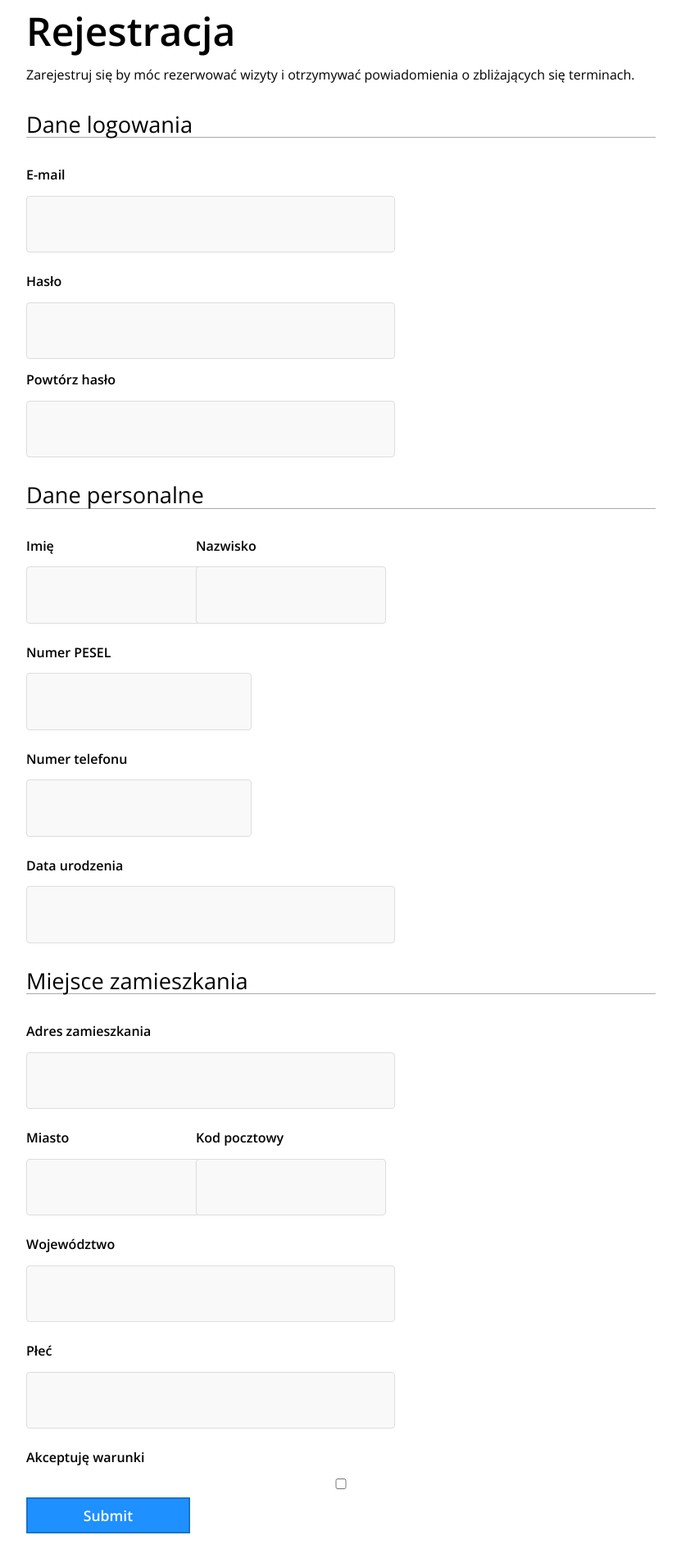
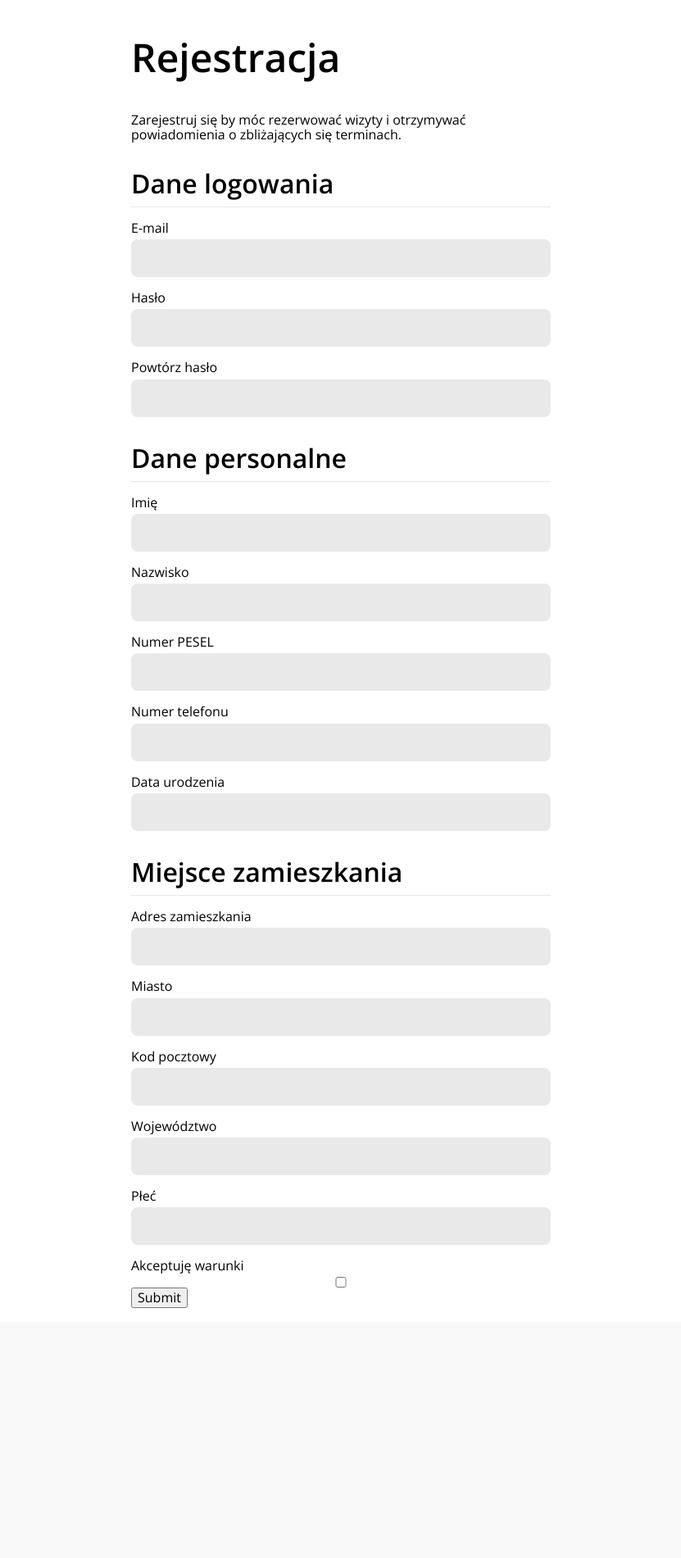
Before and after one commit to jwedrowycz/e-przychodnia, a Symfony app: template templates/registration/register.html.twig in a window 1280 px wide. Shown: the part 46-1947 px from the top of the page at 82% size, without its empty margins (224-1055 px from the left). After the commit the page ends 1642 px from the top, so only its background shows below. Run offline with Twig, Linux system fonts and the light colour scheme; the template is opened without the code that fills it, so the values that code supplies are empty; form fields are guessed from the names that the template uses; some libraries are stand-ins or nearby versions.

Commit message:
poprawka formularzy

```diff
--- a/public/css/style.css
+++ b/public/css/style.css
@@ -1,5 +1,12 @@
-@charset "UTF-8";
 @import url("https://fonts.googleapis.com/css2?family=Open+Sans:wght@400;600&display=swap");
+h2 {
+  font-size: 3rem;
+}
+
+h3 {
+  font-size: 2rem;
+}
+
 /* -------------------- FULL CALENDAR -------------- */
 .fc-nonbusiness.fc-bgevent {
   background-color: red;
@@ -410,24 +417,21 @@ template {
 body {
   font-family: "Open Sans", serif;
   margin: 0;
+  -webkit-box-sizing: border-box;
+          box-sizing: border-box;
 }
 
 /* ---------------- MAIN CONTAINER ----------------- */
-@media only screen and (max-width: 768px) {
-  .container {
-    min-width: 95%;
-    padding: 5px 5px;
-    margin: 0 auto;
-  }
-  .form-btn {
-    min-width: 100%;
-  }
+.container {
+  width: 90%;
+  padding: .1em;
+  margin: 0 auto;
 }
 
-.container {
-  width: 60%;
-  padding: 10px 10px;
-  margin: 0 auto;
+@media screen and (min-width: 1000px) {
+  .container {
+    width: 40%;
+  }
 }
 
 /* ------------------ CLINICS CONTAINER ---------- */
@@ -632,227 +636,50 @@ body {
   transition: margin-left .7s;
 }
 
-/* ---------------- REGISTRATION FORM ----------------- */
-.form {
-  font-size: 16px;
+.form-item-col {
+  margin-bottom: 1em;
 }
 
-.form * {
+.form-item-col input, .form-item-col label {
+  display: block;
+}
+
+.form-item-col label {
+  margin-bottom: .3em;
+}
+
+.form-item-col input {
+  width: 100%;
   -webkit-box-sizing: border-box;
           box-sizing: border-box;
-  line-height: 1.5;
+  background: #e9e9e9;
+  border: 1px solid transparent;
+  border-radius: .5em;
+  padding: .8em;
+  -webkit-transition: background .25s, border .25s;
+  transition: background .25s, border .25s;
 }
 
-.form-title {
-  font-size: 3em;
-  font-weight: 600;
+.form-item-col input:focus {
+  background: #FFFFFF;
+  border: 1px solid #e7e7e7;
+}
+
+.form-item-col .form-input select {
+  margin-left: .3em;
+}
+
+.form-item-col .form-input select:first-child {
+  margin-left: 0;
 }
 
 .form-subtitle {
-  padding-top: 20px;
-  font-size: 1.7em;
-  margin-bottom: 20px;
-  font-weight: 500;
-  border-bottom: 1px solid #aaa;
+  border-bottom: 1px solid #e7e7e7;
+  margin-bottom: 1em;
 }
 
-.form-item-col {
-  display: -webkit-box;
-  display: -ms-flexbox;
-  display: flex;
-  -webkit-box-orient: vertical;
-  -webkit-box-direction: normal;
-      -ms-flex-direction: column;
-          flex-direction: column;
-}
-
-.form-item-row {
-  display: -webkit-box;
-  display: -ms-flexbox;
-  display: flex;
-  -webkit-box-orient: horizontal;
-  -webkit-box-direction: normal;
-      -ms-flex-direction: row;
-          flex-direction: row;
-}
-
-.form-item > * {
-  -ms-flex-item-align: start;
-      align-self: flex-start;
-}
-
-.form-label {
-  font-weight: 600;
-  padding: 1em 0;
-}
-
-.form-input {
-  -webkit-appearance: none;
-  width: 100%;
-  max-width: 425px;
-  /* Fix for safari/ios */
-  min-height: calc(0.9em + (0.8em * 2) + 0.6em);
-  padding: 0.8em;
-  font-size: 0.9em;
-  outline: none;
-  border: 1px solid #ddd;
-  border-radius: 4px;
-  background: #f9f9f9;
-  -webkit-transition: background 0.5s, border-color 0.5s, color 0.5s;
-  transition: background 0.5s, border-color 0.5s, color 0.5s;
-}
-
-.form-input:focus {
-  background: #ffffff;
-}
-
-.form-input::-webkit-input-placeholder {
-  color: #bbbbbb;
-}
-
-.form-input:-ms-input-placeholder {
-  color: #bbbbbb;
-}
-
-.form-input::-ms-input-placeholder {
-  color: #bbbbbb;
-}
-
-.form-input::placeholder {
-  color: #bbbbbb;
-}
-
-.form-input--error {
-  color: #d50000;
-  background: #fff8f8;
-  border-color: #d50000;
-}
-
-.form-error > ul {
-  list-style-type: none;
-  margin: 0 0 20px;
-  padding: 0;
-}
-
-.form-input--error::-webkit-input-placeholder {
-  color: #ffbfbf;
-}
-
-.form-input--error:-ms-input-placeholder {
-  color: #ffbfbf;
-}
-
-.form-input--error::-ms-input-placeholder {
-  color: #ffbfbf;
-}
-
-.form-input--error::placeholder {
-  color: #ffbfbf;
-}
-
-.form-error {
-  padding-top: 10px;
-  color: #d50000;
-  font-size: 0.9em;
-  visibility: hidden;
-}
-
-.form-input--error + .form-error {
-  visibility: visible;
-}
-
-.form-input--small {
-  max-width: 250px;
-}
-
-.form-input--supersmall {
-  max-width: 80px;
-}
-
-.form-btn {
-  font-weight: 600;
-  font-size: 1.1em;
-  padding: 10px 16px;
-  margin: 10px 0;
-  width: 200px;
-  color: white;
-  background: #1E90FF;
-  border: 2px solid #1873cc;
-  cursor: pointer;
-  outline: none;
-}
-
-.form-btn:hover {
-  background: #1873cc;
-  -webkit-transition: background 0.5s, border-color 0.5s, color 0.5s;
-  transition: background 0.5s, border-color 0.5s, color 0.5s;
-}
-
-/*-- TODO: POPRAWIĆ FLEXA > CHILDY */
-/* -------------- SELECTS ------------------------*/
-.form-label {
-  font-weight: 600;
-  padding: 1em 0;
-}
-
-.form-select {
-  -webkit-appearance: none;
-  width: 100%;
-  max-width: 300px;
-  /* Fix for safari/ios */
-  min-height: calc(0.9em + (0.8em * 2) + 0.6em);
-  padding: 0.8em;
-  font-size: 0.9em;
-  outline: none;
-  border: 1px solid #ddd;
-  border-radius: 4px;
-  background: #f9f9f9;
-  -webkit-transition: background 0.5s, border-color 0.5s, color 0.5s;
-  transition: background 0.5s, border-color 0.5s, color 0.5s;
-}
-
-.form-select:focus {
-  background: #ffffff;
-}
-
-.form-select::-webkit-input-placeholder {
-  color: #bbbbbb;
-}
-
-.form-select:-ms-input-placeholder {
-  color: #bbbbbb;
-}
-
-.form-select::-ms-input-placeholder {
-  color: #bbbbbb;
-}
-
-.form-select::placeholder {
-  color: #bbbbbb;
-}
-
-.form-select--small {
-  max-width: 200px;
-}
-
-.container-select {
-  padding-bottom: 15px;
-}
-
-/* -------------- LOGIN FORM -------------------- */
-.login-form {
-  border: 1px black solid;
-  max-width: 50%;
-  margin: 0 auto;
-}
-
-.login-item {
-  min-width: 100%;
-}
-
-/* ---------------- FORM - HIDDEN ---------- */
-.form.hidden {
-  display: none;
+.form-subtitle h3 {
+  margin-bottom: .3em;
 }
 
 .link {
@@ -943,4 +770,18 @@ body {
   text-decoration: none;
   cursor: pointer;
 }
+
+select {
+  -webkit-appearance: none;
+     -moz-appearance: none;
+          appearance: none;
+  background: #e9e9e9;
+  border: none;
+  padding: .8em;
+  border-radius: .5em;
+}
+
+select::-ms-expand {
+  display: none;
+}
 /*# sourceMappingURL=style.css.map */
--- a/public/scss/components/_all.scss
+++ b/public/scss/components/_all.scss
@@ -5,3 +5,4 @@
 @import 'forms';
 @import 'links';
 @import 'modal';
+@import 'selects';
--- a/public/scss/components/_forms.scss
+++ b/public/scss/components/_forms.scss
@@ -1,186 +1,46 @@
-/* ---------------- REGISTRATION FORM ----------------- */
+.form-item-col {
+    margin-bottom: 1em;
 
-.form {
-    font-size: 16px;
+    input, label {
+        display:block;
     }
 
-.form * {
+    label {
+        margin-bottom: .3em;
+    }
+    input {
+        width: 100%;
         box-sizing: border-box;
-    line-height: 1.5;
+        background: $light-grey;
+        border: 1px solid transparent;
+        border-radius: .5em;
+        padding: .8em;
+        transition: background .25s, border .25s;
+
+        @include mq {
+            // width: 50%;
+        }
+        &:focus {
+            background: $white;
+            border: 1px solid  $grey;
+        }
     }
 
-.form-title {
-    font-size: 3em;
-    font-weight: 600;
+    .form-input{
+        select {
+            margin-left: .3em;
+
+            &:first-child {
+                margin-left: 0;
             }
-.form-subtitle {
-    padding-top: 20px;
-    font-size: 1.7em;
-    margin-bottom: 20px;
-    font-weight: 500;
-    border-bottom: 1px solid #aaa;
+        }
+    }
 }
 
-.form-item-col {
-    display: flex;
-    flex-direction: column;
+.form-subtitle {
+    border-bottom: 1px solid $grey;
+    margin-bottom: 1em;
+    h3 {
+        margin-bottom: .3em;
     }
-
-.form-item-row {
-    display: flex;
-    flex-direction: row;
 }
-
-.form-item > * {
-    align-self: flex-start;
-}
-
-.form-label {
-    font-weight: 600;
-    padding: 1em 0;
-}
-
-.form-input {
-    -webkit-appearance: none;
-    width: 100%;
-    max-width: 425px;
-
-    /* Fix for safari/ios */
-    min-height: calc(0.9em + (0.8em * 2) + 0.6em);
-
-    padding: 0.8em;
-    font-size: 0.9em;
-
-    outline: none;
-    border: 1px solid #ddd;
-    border-radius: 4px;
-    background: #f9f9f9;
-    transition: background 0.5s, border-color 0.5s, color 0.5s;
-
-}
-
-.form-input:focus {
-    background: #ffffff;
-}
-
-.form-input::placeholder {
-    color: #bbbbbb;
-}
-
-.form-input--error {
-    color: #d50000;
-    background: #fff8f8;
-    border-color: #d50000;
-}
-
-.form-error > ul {
-    list-style-type: none;
-    margin: 0 0 20px;
-    padding: 0;
-}
-
-.form-input--error::placeholder {
-    color: #ffbfbf;
-}
-
-
-.form-error {
-    padding-top: 10px;
-    color: #d50000;
-    font-size: 0.9em;
-    visibility: hidden;
-}
-
-.form-input--error + .form-error{
-    visibility: visible;
-}
-
-.form-input--small {
-    max-width: 250px;
-}
-.form-input--supersmall {
-    max-width: 80px;
-}
-
-.form-btn {
-    font-weight: 600;
-    font-size: 1.1em;
-    padding: 10px 16px;
-    margin: 10px 0;
-    width: 200px;
-    color: white;
-    background: #1E90FF;
-    border: 2px solid #1873cc;
-    cursor: pointer;
-    outline: none;
-}
-
-.form-btn:hover{
-    background: #1873cc;
-    transition: background 0.5s, border-color 0.5s, color 0.5s;
-
-}
-
-/*-- TODO: POPRAWIĆ FLEXA > CHILDY */
-
-
-/* -------------- SELECTS ------------------------*/
-.form-label {
-    font-weight: 600;
-    padding: 1em 0;
-}
-
-.form-select {
-    -webkit-appearance: none;
-    width: 100%;
-    max-width: 300px;
-
-    /* Fix for safari/ios */
-    min-height: calc(0.9em + (0.8em * 2) + 0.6em);
-
-    padding: 0.8em;
-    font-size: 0.9em;
-
-    outline: none;
-    border: 1px solid #ddd;
-    border-radius: 4px;
-    background: #f9f9f9;
-    transition: background 0.5s, border-color 0.5s, color 0.5s;
-
-}
-
-.form-select:focus {
-    background: #ffffff;
-}
-
-.form-select::placeholder {
-    color: #bbbbbb;
-}
-
-.form-select--small {
-    max-width: 200px;
-}
-
-.container-select {
-    padding-bottom: 15px;
-}
-
-
-/* -------------- LOGIN FORM -------------------- */
-
-.login-form {
-    border: 1px black solid;
-    max-width: 50%;
-    margin: 0 auto;
-}
-
-.login-item {
-    min-width: 100%;
-}
-
-
-/* ---------------- FORM - HIDDEN ---------- */
-
-.form.hidden {
-    display: none;
-}
--- /dev/null
+++ b/public/scss/components/_selects.scss
@@ -0,0 +1,14 @@
+select {
+    appearance: none;
+    background: $light-grey;
+    border: none;
+    padding: .8em;
+    border-radius: .5em;
+
+}
+
+select::-ms-expand {
+    display: none;
+  }
+
+  //TODO: DOKOŃCZYĆ SELECTY
--- a/public/scss/modules/_all.scss
+++ b/public/scss/modules/_all.scss
@@ -1 +1,4 @@
 @import 'typography';
+@import 'colors';
+@import 'variables';
+@import 'mixins';
--- /dev/null
+++ b/public/scss/modules/_colors.scss
@@ -0,0 +1,6 @@
+$white: #FFFFFF;
+$grey: #e7e7e7;
+$light-grey: #e9e9e9;
+$black: #353535;
+$primary-color: #284B63;
+$secondary-color: #3C6E71;
--- /dev/null
+++ b/public/scss/modules/_mixins.scss
@@ -0,0 +1,5 @@
+@mixin mq ($width: 1000px) {
+    @media screen and (min-width: $width) {
+        @content;
+    }
+}
--- a/public/scss/modules/_typography.scss
+++ b/public/scss/modules/_typography.scss
@@ -6,3 +6,11 @@ $ff-body: $ff-os;
 
 $fw-regular: 400;
 $fw-bold: 600;
+
+h2 {
+    font-size: 3rem;
+}
+
+h3 {
+    font-size: 2rem;
+}
--- /dev/null
+++ b/public/scss/modules/_variables.scss
@@ -0,0 +1 @@
+$d-padd: .5em;
--- a/public/scss/partials/_base.scss
+++ b/public/scss/partials/_base.scss
@@ -2,4 +2,5 @@
 body {
     font-family: $ff-os;
     margin: 0;
+    box-sizing: border-box;
 }
--- a/public/scss/partials/_containers.scss
+++ b/public/scss/partials/_containers.scss
@@ -1,20 +1,14 @@
 /* ---------------- MAIN CONTAINER ----------------- */
-@media only screen and (max-width: 768px) {
-    .container {
-        min-width: 95%;
-        padding: 5px 5px;
-        margin: 0 auto;
-        }
-    .form-btn {
-        min-width: 100%;
+
+.container {
+    width: 90%;
+    padding: .1em;
+    margin: 0 auto;
+
+    @include mq {
+        width: 40%;
     }
-
 }
-.container {
-    width: 60%;
-    padding: 10px 10px;
-    margin: 0 auto;
-    }
 
 
 
--- a/templates/registration/register.html.twig
+++ b/templates/registration/register.html.twig
@@ -11,11 +11,14 @@
                 </div>
             {% endfor %}
         {% endfor %}
-            {{ form_start(form, {'attr': {'class': 'form', 'autocomplete':'off'}}) }}
-            <div class="form-title">Rejestracja</div>
-            <p class="form-desc">Zarejestruj się by móc rezerwować wizyty i otrzymywać powiadomienia o zbliżających się terminach.
-            </p>
-            <div class="form-subtitle">Dane logowania</div>
+            {{ form_start(form, {'attr': {'class': 'form', 'autocomplete':'off', 'novalidate': 'true'}}) }}
+            <div class="form-title">
+                <h2>Rejestracja</h2>
+            </div>
+            <p class="form-desc">Zarejestruj się by móc rezerwować wizyty i otrzymywać powiadomienia o zbliżających się terminach.</p>
+            <div class="form-subtitle">
+                <h3>Dane logowania</h3>
+            </div>
             <div class="form-item-col">
                 {{ form_label(form.email, 'E-mail', {'attr': {'class' : 'form-label'}} ) }}
                 {% if form_errors(form.email) %}
@@ -42,7 +45,9 @@
                 {% endif %}
                 <span class="form-error">{{ form_errors(form.password.first) }}</span>
             </div>
-            <div class="form-subtitle">Dane personalne</div>
+            <div class="form-subtitle">
+                <h3>Dane personalne</h3>
+            </div>
             <div class="form-item-row">
                 <div class="form-item-col">
                     {{ form_label(form.name, 'Imię', {'attr': {'class' : 'form-label'}} ) }}
@@ -84,13 +89,15 @@
             <div class="form-item-col">
                 {{ form_label(form.birthday, 'Data urodzenia', {'attr': {'class' : 'form-label'}} ) }}
                 {% if form_errors(form.birthday) %}
-                    {{ form_widget(form.birthday, {'attr': {'class' : 'form-input form-input--error'}} ) }}
+                    {{ form_widget(form.birthday, {'attr': {'class' : 'form-input form-input--error select'}} ) }}
                 {% else %}
                     {{ form_widget(form.birthday, {'attr': {'class' : 'form-input'}} ) }}
                 {% endif %}
                 <span class="form-error">{{ form_errors(form.birthday) }}</span>
             </div>
-            <div class="form-subtitle">Miejsce zamieszkania</div>
+            <div class="form-subtitle">
+                <h3>Miejsce zamieszkania</h3>
+            </div>
             <div class="form-item-col">
                 {{ form_label(form.address, 'Adres zamieszkania', {'attr': {'class' : 'form-label'}} ) }}
                 {% if form_errors(form.address) %}
@@ -106,7 +113,7 @@
                     {% if form_errors(form.city) %}
                         {{ form_widget(form.city, {'attr': {'class' : 'form-input form-input--error'}} ) }}
                     {% else %}
-                        {{ form_widget(form.city, {'attr': {'class' : 'form-input'}} ) }}
+                        {{ form_widget(form.city, {'attr': {'class' : 'form-input city'}} ) }}
                     {% endif %}
                     <span class="form-error">{{ form_errors(form.city) }}</span>
                 </div>
@@ -115,7 +122,7 @@
                     {% if form_errors(form.postCode) %}
                         {{ form_widget(form.postCode, {'attr': {'maxlength' : '6', 'class' : 'form-input form-input--error'}} ) }}
                     {% else %}
-                        {{ form_widget(form.postCode, {'attr': {'maxlength' : '6', 'class' : 'form-input'}} ) }}
+                        {{ form_widget(form.postCode, {'attr': {'maxlength' : '6', 'class' : 'form-input post-code'}} ) }}
                     {% endif %}
                     <span class="form-error">{{ form_errors(form.postCode) }}</span>
                 </div>
```
Also changed, not shown: 1 other file. Lines whose indentation alone changed are shown as unchanged.
